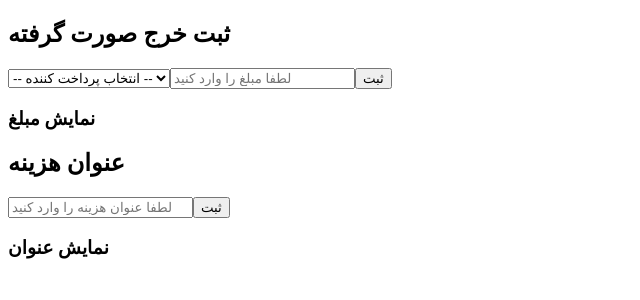
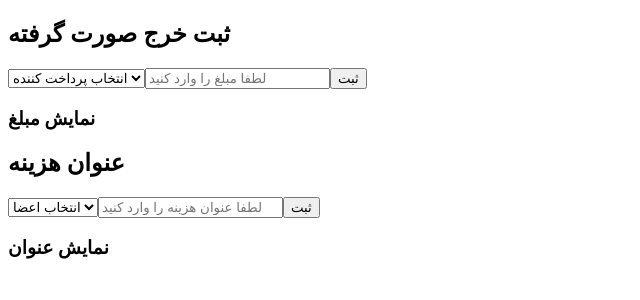
Before and after one commit to setayesh0882/cost-sharing, a React (Vite) app: page /Expense in a window 1280 px wide. Shown: the top 300 px of the page, without its empty margins (0-640 px from the left). Built offline with nearby package versions, Linux system fonts and the light colour scheme.

Commit message:
add list of members

```diff
--- a/src/App.jsx
+++ b/src/App.jsx
@@ -2,6 +2,8 @@ import { BrowserRouter as Router, Routes, Route } from "react-router-dom";
 import { useState } from "react";
 import Members from "./Members";
 import Expense from "./Expense";
+import Summery from "./Summery";
+import Reckoning from "./reckoning";
 
 export default function App() {
   return (
@@ -10,6 +12,8 @@ export default function App() {
         <Route path="/" element={<div>خانه</div>} />
         <Route path="/Members" element={<Members />} />
         <Route path ="/Expense" element ={<Expense />} />
+        <Route path="/Summery" element={< Summery/>} />
+        <Route path="/Reckoning" element = {< Reckoning />} />
       </Routes>
     </Router>
   );
--- a/src/Expense.jsx
+++ b/src/Expense.jsx
@@ -1,4 +1,5 @@
 import { useState, useEffect } from "react";
+import Members from "./Members";
 
 export default function Expense() {
   const [expense, setExpense] = useState("");
@@ -7,20 +8,8 @@ export default function Expense() {
   const [recordTitle, setRecordTitle] = useState([]);
   const [membersList, setMembersList] = useState([]);
   const [selectedMember, setSelectedMember] = useState("");
-  const [listOfMembers , setListOfMembers] = useState ([]);
-  const [selectMembers , setSelectMembers] = useState ("");
-
-
-  // useEffect (()=>{
-  //   const storedMemberList = localStorage.getItem ("membersList");
-  //   if (storedMemberList) {
-  //     setSelectedMember (JSON.parse(storedMemberList));
-  //   }
-  // },[]);
-
-  // useEffect (()=>{
-  //   localStorage.setItem("membersList" , JSON.stringify(selectedMember));
-  // }, [selectedMember]);
+  // const [listOfMembers, setListOfMembers] = useState([]);
+  const [selectMembers, setSelectMembers] = useState("");
 
 
   useEffect(() => {
@@ -28,57 +17,49 @@ export default function Expense() {
     if (storedExpense) {
       setRecordExpense(JSON.parse(storedExpense));
     }
+
+    const storedMembers = localStorage.getItem("members");
+    if (storedMembers) {
+      setMembersList(JSON.parse(storedMembers));
+    }
   }, []);
 
   useEffect(() => {
     localStorage.setItem("expense", JSON.stringify(recordExpense));
   }, [recordExpense]);
 
-  useEffect(() => {
-    const storedMembers = localStorage.getItem("members");
-    if (storedMembers) {
-      setMembersList(JSON.parse(storedMembers));
-    }
-  }, []);
+  const handleShowExpense = () => {
+    if (expense.trim() === "" || selectedMember.trim() === "") return;
+    setRecordExpense([...recordExpense, `${selectedMember}: ${expense}`]);
+    setExpense("");
+  };
 
-  //   useEffect(() => {
-//     const storedTitle = localStorage.getItem("title");
-//     if (storedTitle) {
-//       setRecordTitle(JSON.parse(storedTitle));
-//     }
-//   }, []);
-
-//   useEffect(() => {
-//     localStorage.setItem("title", JSON.stringify(recordTitle));
-//   }, [recordTitle]);
 
 
   const handleShowTitle = () => {
-    if (title.trim() === "" || selectedMember ==="" ) return;
-    setRecordTitle([...recordTitle, `$ {selectedMember}: $ {title}`]);
+    if (title.trim() === "" || selectMembers.trim() === "") return;
+    setRecordTitle([...recordTitle, `${selectMembers} : ${title}`]);
     setTitle("");
-    selectedMember('');
   };
 
-    const handleShowExpense = () => {
-    if (expense.toString().trim() === "") return;
-    setRecordExpense([...recordExpense, expense]);
-    setExpense("");
-  };
 
 
   return (
     <div>
       <h2>ثبت خرج صورت گرفته</h2>
 
-      <select value={selectedMember} onChange={(e) => setSelectedMember(e.target.value)}>
-        <option value="">-- انتخاب پرداخت کننده --</option>
-        {membersList.map((member, idx) => (
-          <option key={idx} value={member}>
+      <select
+        value={selectedMember}
+        onChange={(e) => setSelectedMember(e.target.value)}
+      >
+        <option value="">انتخاب پرداخت کننده</option>
+        {membersList.map((member, index) => (
+          <option key={index} value={member}>
             {member}
           </option>
         ))}
       </select>
+
 
       <input
         type="number"
@@ -95,7 +76,21 @@ export default function Expense() {
         ))}
       </ul>
 
+
+
+
       <h2>عنوان هزینه</h2>
+
+      <select
+        value={selectMembers}
+        onChange={(e) => setSelectMembers(e.target.value)}>
+        <option value="">انتخاب اعضا</option>
+        {membersList.map((member, index) => (
+          <option key={index} value={member}>{member}</option>
+        ))}
+      </select>
+
+
       <input
         type="text"
         value={title}
--- /dev/null
+++ b/src/Reckoning.jsx
@@ -0,0 +1,3 @@
+export default function reckoning () {
+
+}
--- /dev/null
+++ b/src/Summery.jsx
@@ -0,0 +1,2 @@
+export default function Summery() {
+}
```
